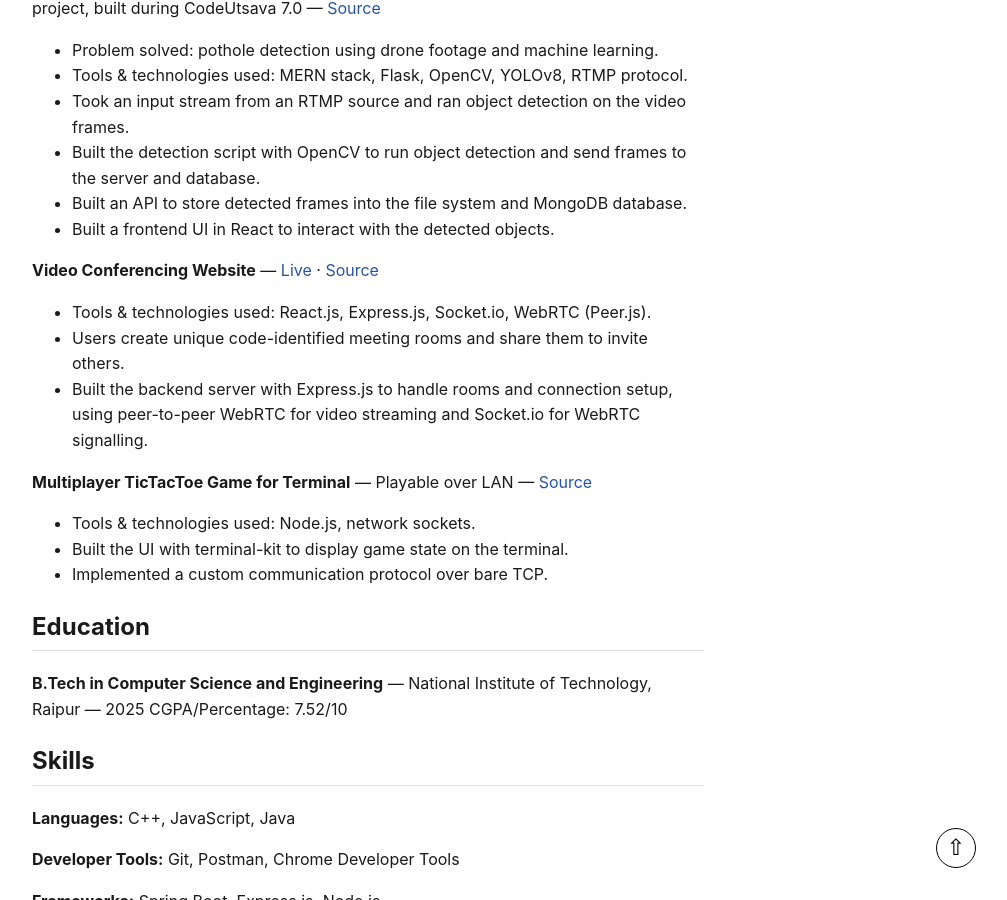
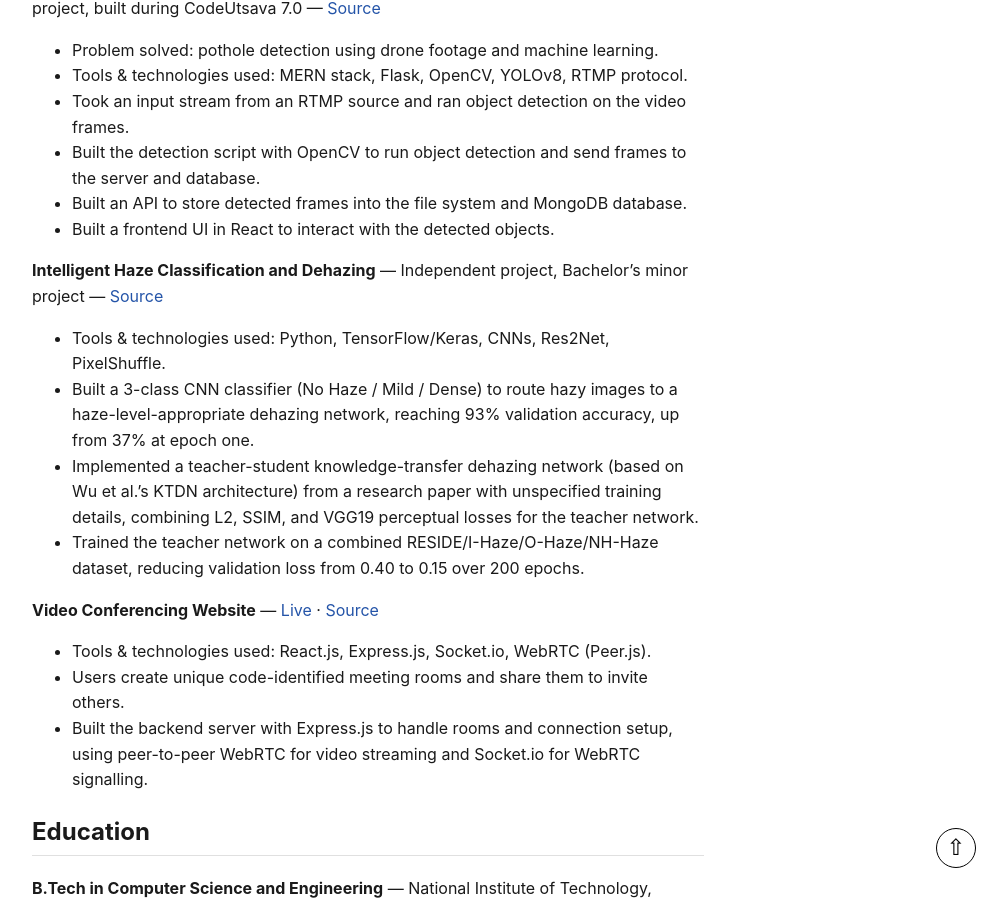
Before and after one commit to aarifkhan7/aarifkhan7.github.io, a Jekyll site: the page built from resume.md, in a window 1280 px wide and 900 px high, scrolled down 1323 px. Shown: the whole window, without its empty margins (272-1279 px from the left). Built offline with Jekyll 4.4.1, drawn with Linux system fonts in a browser that asks for light colours.

Commit message:
Add dehazing project to resume, drop TicTacToe for space
Adds the Intelligent Haze Classification and Dehazing project as a
resume entry, leading with the classifier's quantified result and
describing the dehazer as implemented/trained without overstating the
student network's output quality. Drops the TicTacToe project to keep
the resume to one page.

```diff
--- a/resume.md
+++ b/resume.md
@@ -37,15 +37,16 @@ description: >-
 - Built an API to store detected frames into the file system and MongoDB database.
 - Built a frontend UI in React to interact with the detected objects.
 
+**Intelligent Haze Classification and Dehazing** — Independent project, Bachelor's minor project — [Source]({{ site.baseurl }}/projects/2026-07-26-dehazer/)
+- Tools & technologies used: Python, TensorFlow/Keras, CNNs, Res2Net, PixelShuffle.
+- Built a 3-class CNN classifier (No Haze / Mild / Dense) to route hazy images to a haze-level-appropriate dehazing network, reaching 93% validation accuracy, up from 37% at epoch one.
+- Implemented a teacher-student knowledge-transfer dehazing network (based on Wu et al.'s KTDN architecture) from a research paper with unspecified training details, combining L2, SSIM, and VGG19 perceptual losses for the teacher network.
+- Trained the teacher network on a combined RESIDE/I-Haze/O-Haze/NH-Haze dataset, reducing validation loss from 0.40 to 0.15 over 200 epochs.
+
 **Video Conferencing Website** — [Live](https://meet-clone-s9i0.onrender.com/) · [Source](https://github.com/aarifkhan7/meet-clone-frontend)
 - Tools & technologies used: React.js, Express.js, Socket.io, WebRTC (Peer.js).
 - Users create unique code-identified meeting rooms and share them to invite others.
 - Built the backend server with Express.js to handle rooms and connection setup, using peer-to-peer WebRTC for video streaming and Socket.io for WebRTC signalling.
-
-**Multiplayer TicTacToe Game for Terminal** — Playable over LAN — [Source](https://github.com/aarifkhan7/tictactoe-lan)
-- Tools & technologies used: Node.js, network sockets.
-- Built the UI with terminal-kit to display game state on the terminal.
-- Implemented a custom communication protocol over bare TCP.
 
 ## Education
 
```
Also changed, not shown: 2 other files.
